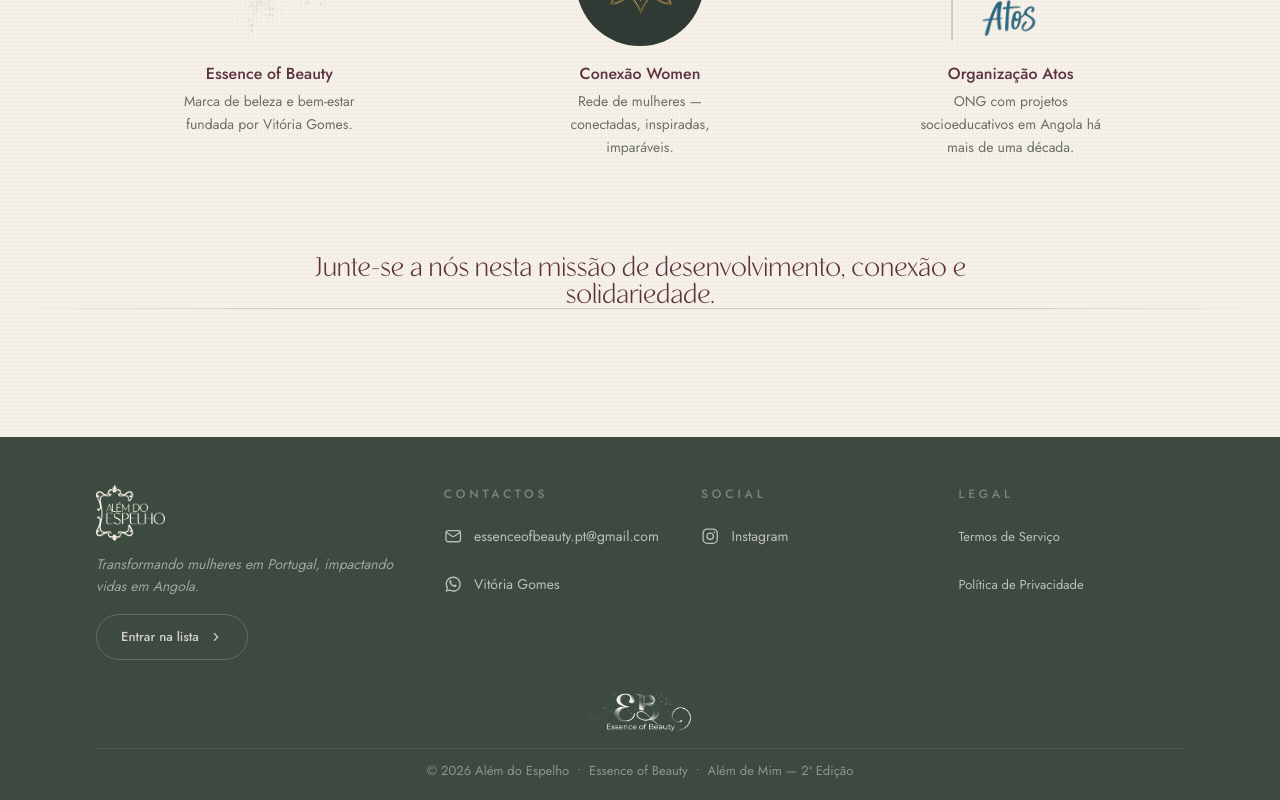
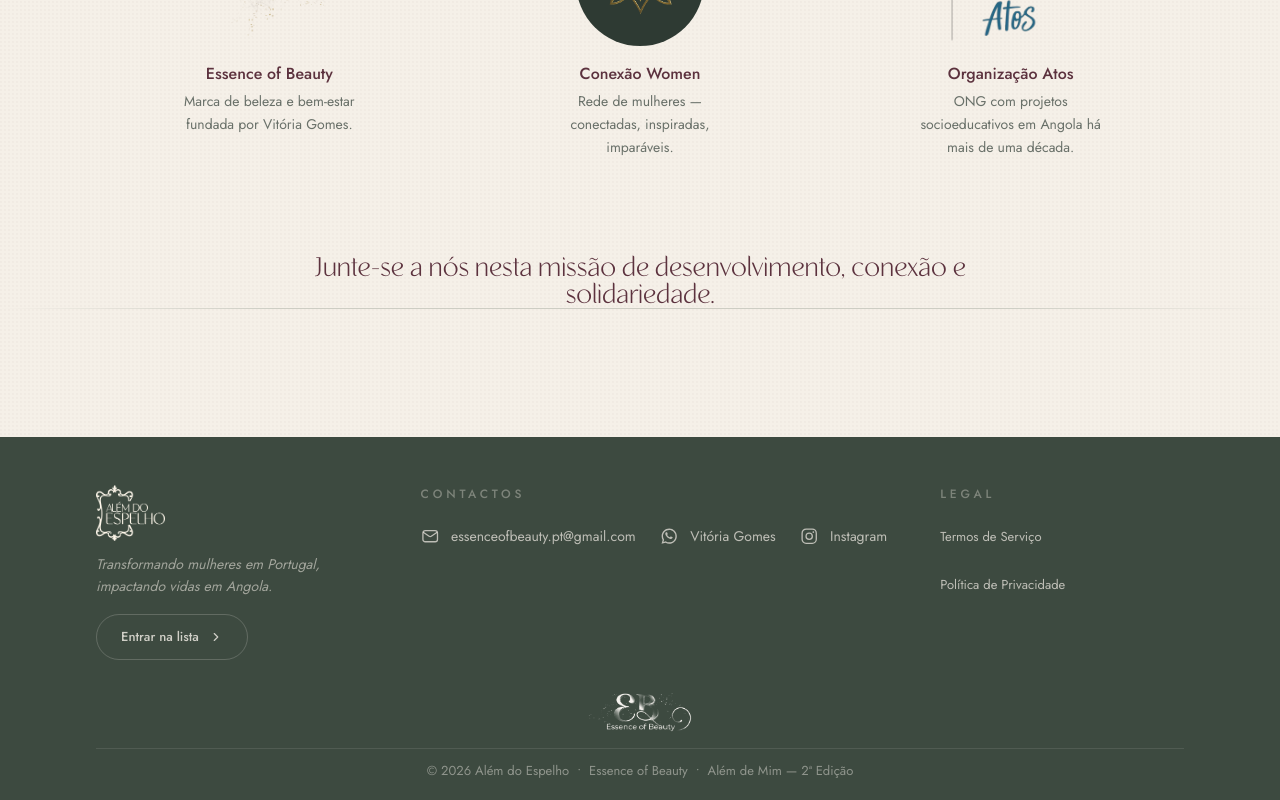
Before and after one commit to Lukasuuu/alem-do-espelho-2026, a Next.js app: page / in a window 1280 px wide. Shown: the part 5165-5965 px from the top of the page. Built offline with nearby package versions, Linux system fonts and the light colour scheme; no server answers.

Commit message:
feat: merge Contactos + Social into single Contactos section with inline links
Co-Authored-By: Claude <noreply@anthropic.com>

```diff
--- a/src/components/Footer.tsx
+++ b/src/components/Footer.tsx
@@ -19,8 +19,9 @@ export default function Footer({ abrirModal }: Props) {
   return (
     <footer className="bg-musgo pt-10 pb-5 sm:pt-12">
       <div className="mx-auto max-w-6xl px-5 sm:px-8">
-        {/* Colunas: logo+desc | contactos | social | legal — empilham centradas em mobile */}
-        <div className="grid gap-8 md:grid-cols-[1.4fr_1fr_1fr_1fr]">
+        {/* Colunas: logo+desc | contactos | legal — empilham centradas em mobile.
+            Contactos fica mais largo para os 3 links caberem numa linha em desktop. */}
+        <div className="grid gap-8 md:grid-cols-[1.2fr_2fr_1fr]">
           {/* Logo + descrição */}
           <div className="flex flex-col items-center text-center md:items-start md:text-left">
             <Image
@@ -42,10 +43,11 @@ export default function Footer({ abrirModal }: Props) {
             </button>
           </div>
 
-          {/* Contactos — email e WhatsApp, sem data/local (fica mais compacto) */}
+          {/* Contactos — email, WhatsApp e Instagram numa linha quando há espaço;
+              quebram para a linha seguinte em ecrãs mais pequenos (flex-wrap). */}
           <div id="contactos" className="flex scroll-mt-28 flex-col items-center text-center md:items-start md:text-left">
             <h3 className="eyebrow text-creme/35">Contactos</h3>
-            <ul className="mt-3 space-y-1 text-[0.875rem] text-creme/60">
+            <ul className="mt-3 flex flex-wrap justify-center gap-x-6 gap-y-1 text-[0.875rem] text-creme/60 md:justify-start">
               <li>
                 <a
                   href={`mailto:${site.contacto.email}`}
@@ -71,13 +73,6 @@ export default function Footer({ abrirModal }: Props) {
                   Vitória Gomes
                 </a>
               </li>
-            </ul>
-          </div>
-
-          {/* Social */}
-          <div className="flex flex-col items-center text-center md:items-start md:text-left">
-            <h3 className="eyebrow text-creme/35">Social</h3>
-            <ul className="mt-3 space-y-1 text-[0.875rem] text-creme/60">
               <li>
                 <a
                   href="https://www.instagram.com/vitaasilva/"
```
